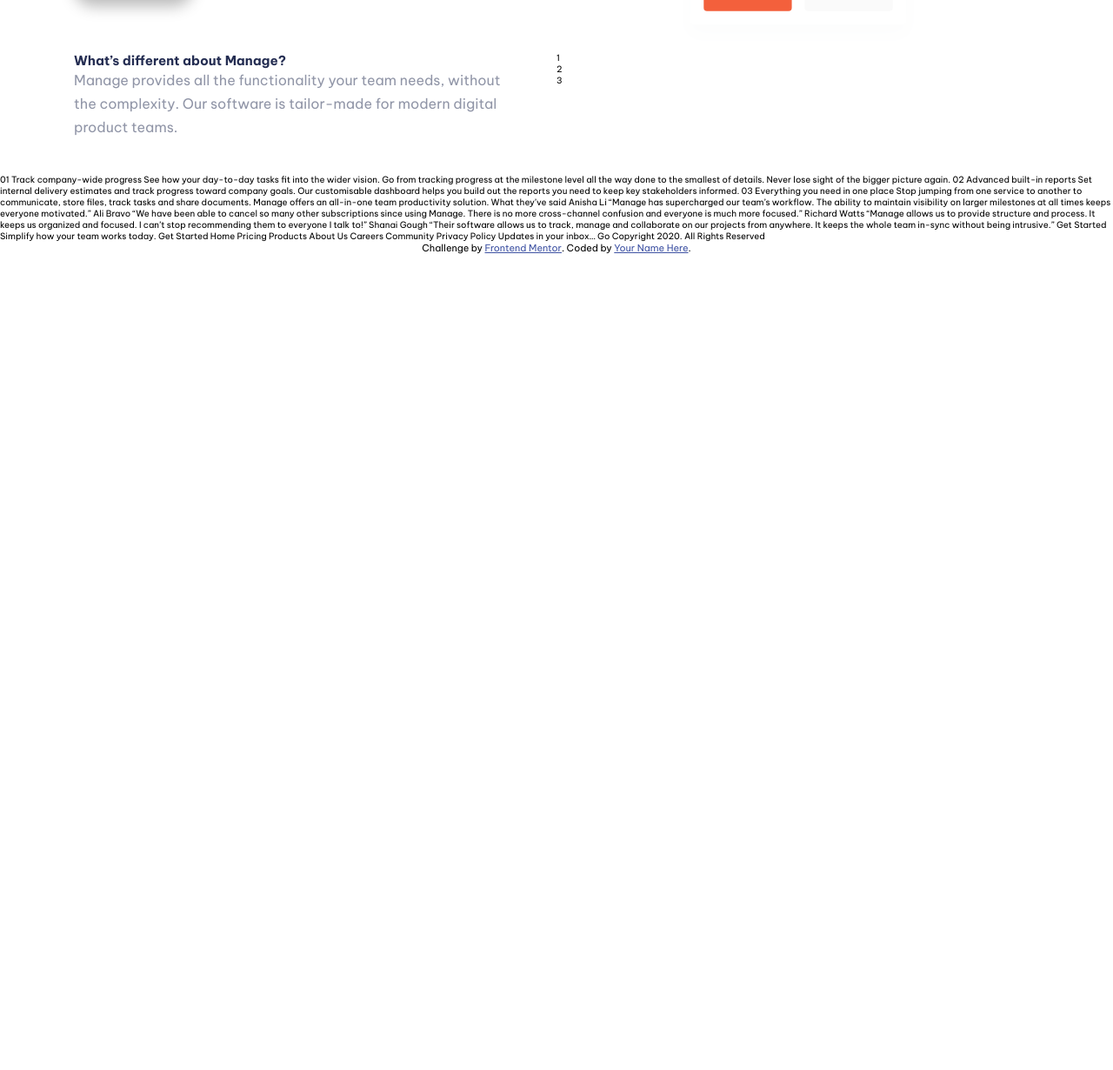
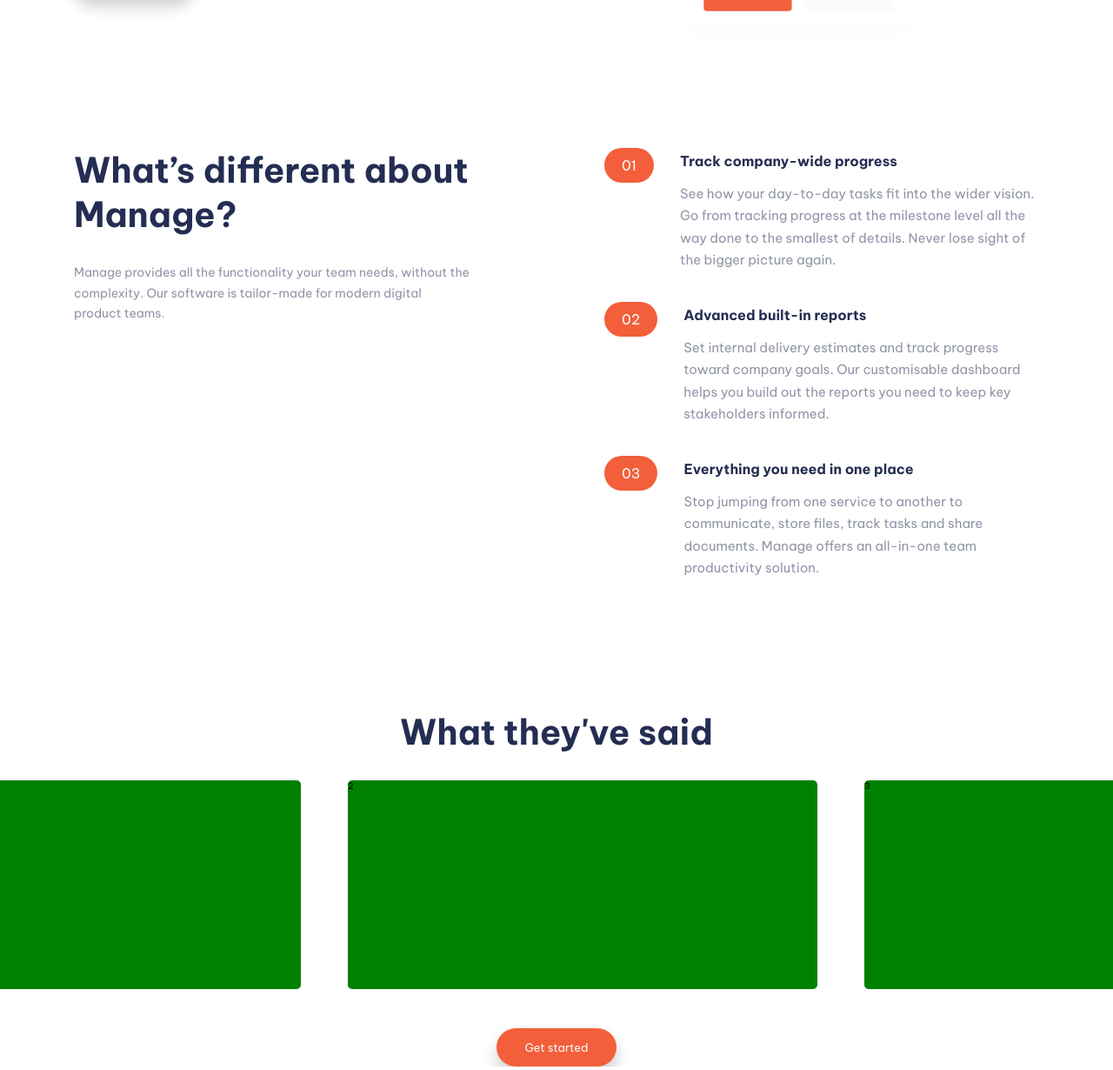
Before and after one commit to nasim67reja/manage.github.io, a plain HTML site: page index.html in a window 1280 px wide. Shown: the part 615-1845 px from the top of the page at 87% size. Before the commit the page ends 907 px from the top, so only its background shows below. Drawn offline with Linux system fonts and the light colour scheme.

Commit message:
First Commit 🚀

```diff
--- a/css/general.css
+++ b/css/general.css
@@ -15,10 +15,12 @@
 }
 html {
   font-size: 62.5%;
+  overflow-x: hidden;
 }
 body {
   font-family: "Be Vietnam Pro", sans-serif;
   /* background-color: var(--vl-gray); */
+  overflow-x: hidden;
 }
 a:link,
 a:visited {
@@ -74,6 +76,7 @@ button:hover {
   pointer-events: none;
   visibility: hidden;
 }
+.btn,
 .btn:link,
 .btn:visited {
   color: var(--vl-gray);
@@ -84,7 +87,7 @@ button:hover {
   display: inline-block;
   border-radius: 3rem;
   transition: all 0.3s;
-  box-shadow: 0px 10px 17px rgba(0, 0, 0, 0.28);
+  box-shadow: 0px 10px 17px rgba(0, 0, 0, 0.2);
 }
 .btn:hover,
 .btn:active {
--- a/css/style.css
+++ b/css/style.css
@@ -56,3 +56,73 @@
 .hero-img {
   width: 100%;
 }
+/* //////////////////////// */
+/* Section About */
+/* //////////////////////// */
+.section-about {
+  margin: 11rem 0 15rem 0;
+}
+.about {
+  gap: 11rem;
+}
+.heading-secondary {
+  font-size: 4rem;
+  margin-bottom: 3rem;
+}
+.about-text-box p {
+  font-size: 1.4rem;
+}
+.about-path {
+  gap: 3.5rem;
+}
+.column-row {
+  grid-template-columns: 10fr 90fr;
+  column-gap: 3rem;
+  align-items: center;
+}
+.column-row .btn {
+  box-shadow: none;
+  font-size: 1.6rem;
+  padding: 1rem 2rem;
+}
+.heading-tertiary {
+  font-size: 1.6rem;
+  margin-bottom: 1rem;
+}
+.column-row p {
+  margin-bottom: 0;
+  font-size: 1.5rem;
+  padding: 0;
+  grid-column: 2;
+}
+/* //////////////////////// */
+/* Section customer */
+/* //////////////////////// */
+.section-customer {
+  margin: 0 auto;
+  margin-bottom: 17rem;
+  max-width: 144rem;
+  /* overflow-x: hidden; */
+  overflow-x: scroll;
+}
+.section-customer h2 {
+  text-align: center;
+}
+.slider {
+  max-width: 54rem;
+  height: 24rem;
+  margin: 0 auto;
+  margin-bottom: 4.5rem;
+  position: relative;
+}
+
+.slide {
+  border-radius: 5px;
+  margin: 0 3rem;
+  position: absolute;
+  top: 0;
+  width: 100%;
+  height: 24rem;
+  transition: all 1s;
+  background-color: green;
+}
--- a/index.html
+++ b/index.html
@@ -99,12 +99,61 @@
           </p>
         </div>
         <div class="about-path column">
-          <div class="column-row">1</div>
-          <div class="scolumn-row">2</div>
-          <div class="column-row">3</div>
+          <!-- 1 -->
+          <div class="column-row grid grid-2-cols">
+            <div class="btn">01</div>
+            <h3 class="heading-tertiary">
+              Track company-wide progress
+            </h3>
+            <p class="description">
+              See how your day-to-day tasks fit into the wider vision. Go from
+              tracking progress at the milestone level all the way done to the
+              smallest of details. Never lose sight of the bigger picture again.
+            </p>
+          </div>
+          <!-- 2 -->
+          <div class="column-row grid grid-2-cols">
+            <div class="btn">02</div>
+            <h3 class="heading-tertiary">
+              Advanced built-in reports
+            </h3>
+            <p class="description">
+              Set internal delivery estimates and track progress toward company
+              goals. Our customisable dashboard helps you build out the reports
+              you need to keep key stakeholders informed.
+            </p>
+          </div>
+          <!-- 3 -->
+          <div class="column-row grid grid-2-cols">
+            <div class="btn">03</div>
+            <h3 class="heading-tertiary">
+              Everything you need in one place
+            </h3>
+            <p class="description">
+              Stop jumping from one service to another to communicate, store files,
+              track tasks and share documents. Manage offers an all-in-one team
+              productivity solution.
+            </p>
+          </div>
         </div>
       </div>
 
+    </section>
+    <!--  -->
+    <section class="section-customer">
+      <h2 class="heading-secondary">
+        What they've said
+      </h2>
+      <div class="slider">
+        <div class="slide">1</div>
+        <div class="slide">2</div>
+        <div class="slide">3</div>
+        <div class="slide">4</div>
+
+      </div>
+      <div class="center">
+        <a href="#" class="btn">Get started</a>
+      </div>
     </section>
   </main>
 
@@ -118,23 +167,11 @@
 
 
 
-  01
-  Track company-wide progress
-  See how your day-to-day tasks fit into the wider vision. Go from
-  tracking progress at the milestone level all the way done to the
-  smallest of details. Never lose sight of the bigger picture again.
 
-  02
-  Advanced built-in reports
-  Set internal delivery estimates and track progress toward company
-  goals. Our customisable dashboard helps you build out the reports
-  you need to keep key stakeholders informed.
+
 
   03
-  Everything you need in one place
-  Stop jumping from one service to another to communicate, store files,
-  track tasks and share documents. Manage offers an all-in-one team
-  productivity solution.
+
 
   What they’ve said
 
@@ -200,6 +237,7 @@
   </div>
 
 
+  <script src="script.js"></script>
 </body>
 
 </html>
--- /dev/null
+++ b/script.js
@@ -0,0 +1,8 @@
+"use strict";
+
+const slide = document.querySelectorAll(".slide");
+
+slide.forEach((el, i) => {
+  console.log(el);
+  el.style.transform = `translateX(${110 * (i - 1)}%)`;
+});
```
